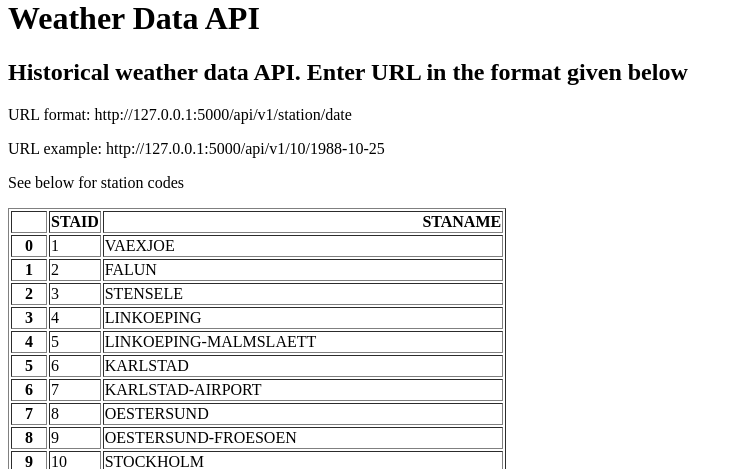
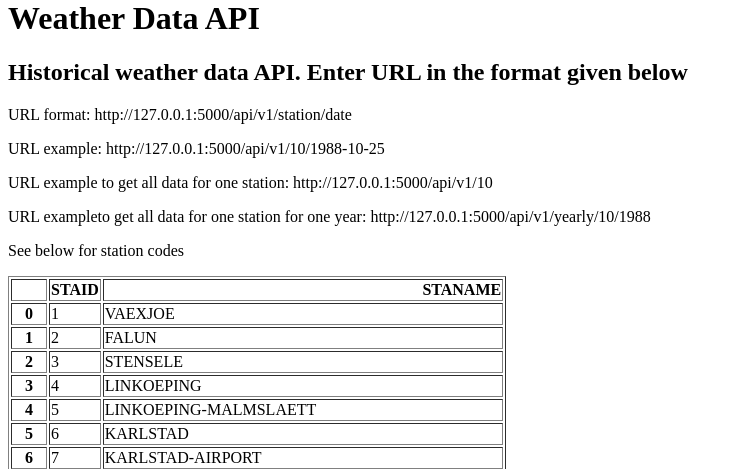
Before and after one commit to Amaruq0703/Weather-API, a Flask app: page / in a window 1280 px wide. Shown: the part 21-490 px from the top of the page, without its empty margins (0-743 px from the left). Run offline with Flask 3, Linux system fonts and the light colour scheme.

Commit message:
Added feature to show data for all dates and for specific year and added comments

```diff
--- a/main.py
+++ b/main.py
@@ -1,14 +1,22 @@
 from flask import Flask , render_template
 import pandas as pd
 
+#Creation of Flask web app
+
 app = Flask(__name__)
+
+#Reading of data and creating dataframe
 
 stations = pd.read_csv('data small\stations.txt', skiprows=17)
 stationdisplay = stations[['STAID','STANAME                                 ']]
 
+#Homepage
+
 @app.route('/')
 def home():
     return render_template('home.html', data=stationdisplay.to_html())
+
+#Return temperature value of specified station at specified date
 
 @app.route('/api/v1/<station>/<date>')
 def about(station, date):
@@ -19,4 +27,34 @@ def about(station, date):
             'Date': date,
             'temperature': temperature }
 
+#Return all Temperature values of specified station
+
+@app.route('/api/v1/<station>')
+def alldata(station):
+    filename = 'data small\TG_STAID'+ str(station).zfill(6) + '.txt'
+    df = pd.read_csv(filename, skiprows=20, parse_dates=['    DATE'])
+
+    #Made result look neater
+
+    df['Temperature'] = df.loc[df['   TG'] != -9999]['   TG']/10
+    df['Date'] = df['    DATE']
+    df = df[['Date', 'Temperature']]
+    listoftemps = df.to_dict(orient='records')
+    return listoftemps
+
+#Return all weather values of specified station for specified year
+
+@app.route('/api/v1/yearly/<station>/<year>')
+def yeardata(station, year):
+    filename = 'data small\TG_STAID'+ str(station).zfill(6) + '.txt'
+    df = pd.read_csv(filename, skiprows=20)
+    df['    DATE'] = df['    DATE'].astype(str)
+    result = df[df['    DATE'].str.startswith(str(year))]
+    result = df.to_dict(orient='records')
+    return result
+
+
+
+
+
 app.run(debug=True)
--- a/templates/home.html
+++ b/templates/home.html
@@ -12,6 +12,8 @@
     <h2>Historical weather data API. Enter URL in the format given below</h2>
     <p>URL format: http://127.0.0.1:5000/api/v1/station/date</p>
     <p>URL example: http://127.0.0.1:5000/api/v1/10/1988-10-25</p>
+    <p>URL example to get all data for one station: http://127.0.0.1:5000/api/v1/10</p>
+    <p>URL exampleto get all data for one station for one year: http://127.0.0.1:5000/api/v1/yearly/10/1988</p>
     <p>See below for station codes</p>
     <p>{{data|safe}}</p>
 
```
